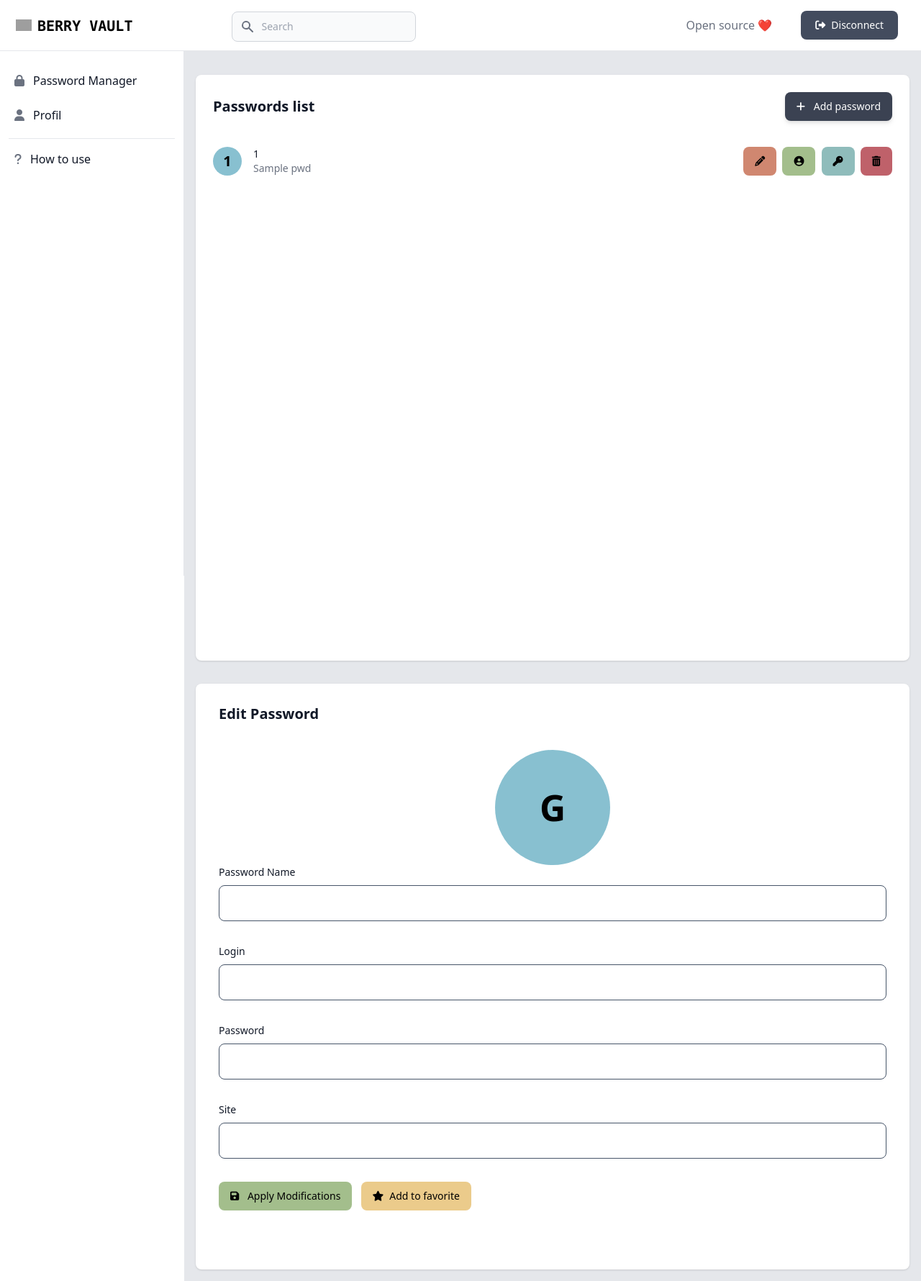
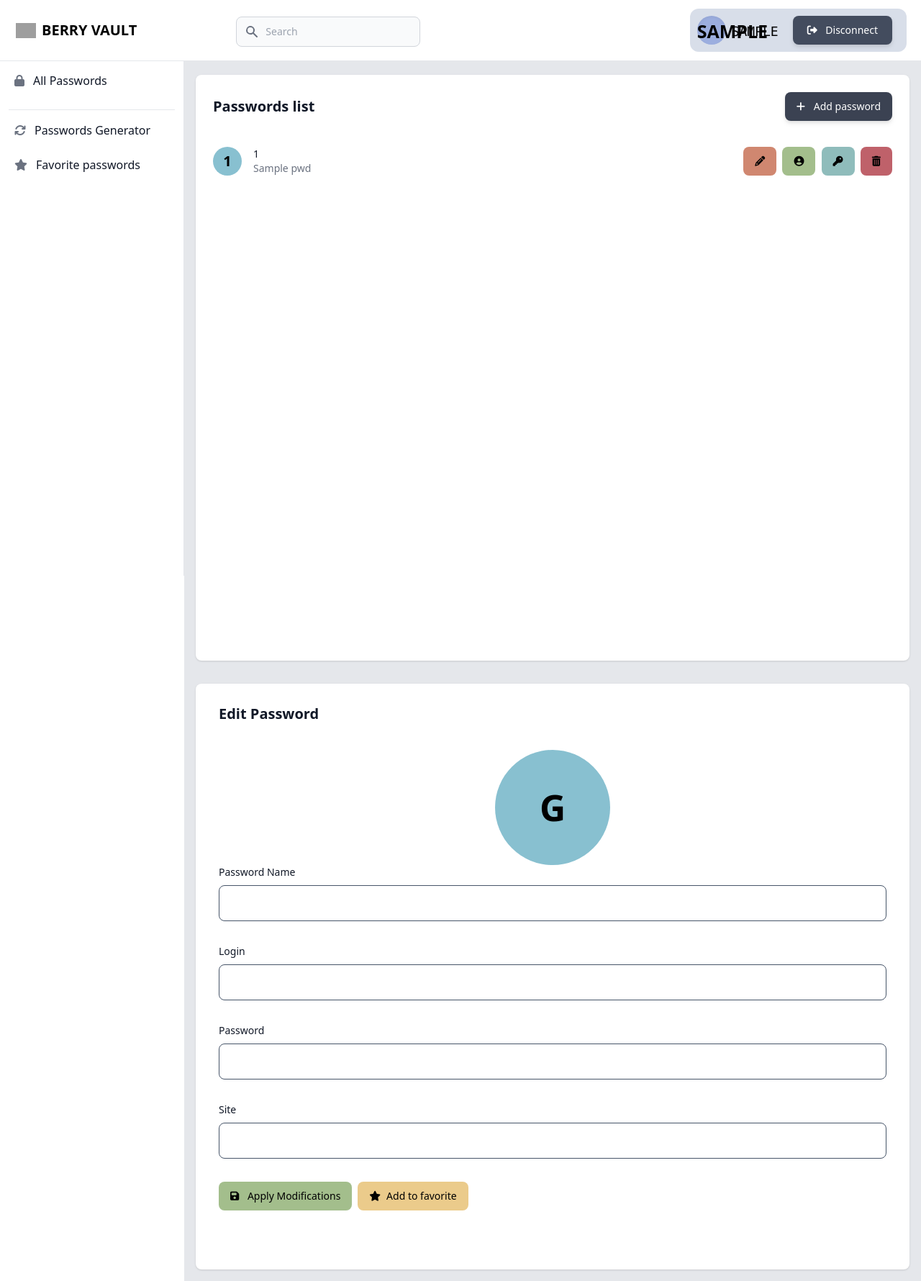
Before and after one commit to BluecaelO/SAE302, a Flask app: template templates/index.html in a window 1280 px wide. Shown: the whole page at 72% size. Run offline with Flask 3, Linux system fonts and the light colour scheme; the template is opened without the code that fills it: most values are stand-ins (such as "Sample title", 1, 10 or a date in 2020); some libraries are stand-ins or nearby versions; grey boxes are pictures that could not be loaded.

Commit message:
category

```diff
--- a/package/db_config.py
+++ b/package/db_config.py
@@ -12,7 +12,7 @@
     'dbname': 'flask',
     'user': user,
     'password': pwd,
-    'host': '192.168.124.55',
+    'host': '192.168.119.42',
     'port': '5432'
     }
     try:
--- a/run.py
+++ b/run.py
@@ -15,7 +15,7 @@
     print(session.get("user"))
     if session.get("login") == True:
         pwd_list=get_pwd_list()
-        return render_template("index.html",pwd_list=pwd_list)
+        return render_template("index.html",pwd_list=pwd_list,user_name=session.get("user"))
     elif session.get("login") == False or session.get("login") == None:
             session["user"] = None
             return redirect(url_for("login"))
@@ -113,7 +113,7 @@
 def search():
     if session.get("login") == True:
         if request.method == "POST" and "value" in request.args:
-            value = request.args.get("value")
+            value = escape(request.args.get("value"))
             pwd_list = get_pwd_list_search(value)
             return render_template("search.html", pwd_list=pwd_list)
         else:
--- a/static/js/search.js
+++ b/static/js/search.js
@@ -30,3 +30,16 @@
         }
     });
 }
+
+function search_fav(value) {
+    // Envoi de la requête AJAX au serveur
+    $.ajax({
+        type: "POST",
+        url: "search?fav=" + encodeURIComponent(value),
+        success: function(data) {
+            // Traitement des données récupérées
+            // Remplacement du contenu de l'élément "table-container" avec les données du tableau
+            $("#").html(data);
+        }
+    });
+}
--- a/templates/add_password.html
+++ b/templates/add_password.html
@@ -4,7 +4,6 @@
     <meta charset="UTF-8">
     <meta http-equiv="X-UA-Compatible" content="IE=edge">
     <meta name="viewport" content="width=device-width, initial-scale=1.0">
-    <link rel="shortcut icon" href="/img/iut.png" type="image/x-icon">
 
     <!-- animated on scroll -->
     <link href="https://unpkg.com/aos@2.3.1/dist/aos.css" rel="stylesheet">
--- a/templates/index.html
+++ b/templates/index.html
@@ -4,12 +4,13 @@
       <meta charset="UTF-8">
       <meta http-equiv="X-UA-Compatible" content="IE=edge">
       <meta name="viewport" content="width=device-width, initial-scale=1.0">
-    <title>Mon appli</title>
+      <title>BERRY VAULT</title>
       <!-- animated on scroll -->
+      <link rel="shortcut icon" href="https://i.ibb.co/KskyLnt/icons8-fingerprint-100.png" type="image/svg+xml"></link>
       <link href="https://unpkg.com/aos@2.3.1/dist/aos.css" rel="stylesheet">
       <script src="https://unpkg.com/aos@2.3.1/dist/aos.js"></script>
 
-    <title>Gestion</title>
+
 
       <script src="https://cdn.tailwindcss.com"></script>
 
@@ -18,8 +19,6 @@
 
       <script src="https://unpkg.com/htmx.org@1.9.2" integrity="sha384-L6OqL9pRWyyFU3+/bjdSri+iIphTN/bvYyM37tICVyOJkWZLpP2vGn6VUEXgzg6h" crossorigin="anonymous"></script>
       <script src="https://code.jquery.com/jquery-3.5.1.min.js"></script>
-
-
   </head>
 <body>
 <!-- component -->
@@ -37,10 +36,10 @@
                       <path fill-rule="evenodd" d="M4.293 4.293a1 1 0 011.414 0L10 8.586l4.293-4.293a1 1 0 111.414 1.414L11.414 10l4.293 4.293a1 1 0 01-1.414 1.414L10 11.414l-4.293 4.293a1 1 0 01-1.414-1.414L8.586 10 4.293 5.707a1 1 0 010-1.414z" clip-rule="evenodd"></path>
                    </svg>
                 </button>
-                <div>
+                <div class="flex">
                   <a href="#" class="text-xl font-bold flex items-center lg:ml-2.5">
-                     <img class="pr-2" width="30" height="30" src="https://img.icons8.com/ios-glyphs/60/fingerprint.png" alt="fingerprint"/>
-                  <span class="font-mono pt-[2px]">BERRY VAULT</span>
+                  <img class="hidden sm:flex w-7" src="https://img.icons8.com/ios-filled/50/000000/fingerprint.png" alt="Icon">
+                  <span class="pl-2">BERRY VAULT</span>
                 </div>
 
                 </a>
@@ -59,17 +58,13 @@
              <div class="flex items-center">
                 <button id="toggleSidebarMobileSearch" type="button" class="lg:hidden text-gray-500 hover:text-gray-900 hover:bg-gray-100 p-2 rounded-lg">
                    <span class="sr-only">Search</span>
-                   <svg class="w-6 h-6" fill="currentColor" viewBox="0 0 20 20" xmlns="http://www.w3.org/2000/svg">
-                      <path fill-rule="evenodd" d="M8 4a4 4 0 100 8 4 4 0 000-8zM2 8a6 6 0 1110.89 3.476l4.817 4.817a1 1 0 01-1.414 1.414l-4.816-4.816A6 6 0 012 8z" clip-rule="evenodd"></path>
-                   </svg>
                 </button>
-                <div class="hidden lg:flex items-center">
-                   <span class="text-base font-normal text-gray-500 mr-5">Open source ❤️</span>
-                   <div class="-mb-1">
-
+                <div class="flex items-center pr-5 rounded-xl bg-[#D8DEE9] p-2.5">
+                <div class="w-10 h-10 rounded-full text-center flex flex-col justify-center shadow-inner bg-[#9caedf]">
+                   <p class="text-[25px] pt-1 uppercase font-semibold">{{ user_name[0] }}</p>
                 </div>
-                </div>
-                <a href="/login" class="hidden sm:inline-flex ml-5 text-white bg-[#434C5E] hover:bg-[#2E3440] focus:ring-4 focus:ring-cyan-200 font-medium rounded-lg text-sm px-5 py-2.5 text-center items-center mr-3">
+                <p class="pl-2 pt-0.5 uppercase text-[18px] font-mono lg:pr-5 ">{{ user_name }}</p>
+                <a href="/login" class="hidden lg:block  text-white focus:ring-4 focus:ring-cyan-200 font-medium rounded-lg text-sm px-5 py-2.5 text-center items-center drop-shadow-md transition ease-in-out delay-150 bg-[#434C5E]  hover:bg-[#BF616A] duration-300">
                   <i class="fa-solid fa-right-from-bracket pr-2" style="color: #ffffff;"></i>
                    Disconnect
                </a>
@@ -84,10 +79,16 @@
                 <div class="flex-1 px-3 bg-white divide-y space-y-1">
                    <ul class="space-y-2 pb-2">
                       <li>
+                        <div class="pt-5 lg:hidden">
+                           <a href="/login" class="lg:hidden sm:inline-flex  text-white focus:ring-4  focus:ring-cyan-200 font-medium rounded-lg text-sm  pl-[65px] pr-[67px] py-2.5 text-center items-center drop-shadow-md transition ease-in-out delay-150 bg-[#434C5E]  hover:bg-[#BF616A] duration-300">
+                              <i class="fa-solid fa-right-from-bracket pr-2" style="color: #ffffff;"></i>
+                              Disconnect
+                           </a>
+                        </div>
                          <form action="#" method="GET" class="lg:hidden">
                             <label for="mobile-search" class="sr-only">Search</label>
-                            <div class="relative">
-                               <div class="absolute inset-y-0 left-0 pl-3 flex items-center pointer-events-none">
+                            <div class="relative pt-4">
+                               <div class="absolute inset-y-0 left-0 pl-3 pt-4 flex items-center pointer-events-none">
                                   <svg class="w-5 h-5 text-gray-500" fill="currentColor" viewBox="0 0 20 20" xmlns="http://www.w3.org/2000/svg">
                                      <path d="M5 3a2 2 0 00-2 2v2a2 2 0 002 2h2a2 2 0 002-2V5a2 2 0 00-2-2H5zM5 11a2 2 0 00-2 2v2a2 2 0 002 2h2a2 2 0 002-2v-2a2 2 0 00-2-2H5zM11 5a2 2 0 012-2h2a2 2 0 012 2v2a2 2 0 01-2 2h-2a2 2 0 01-2-2V5zM11 13a2 2 0 012-2h2a2 2 0 012 2v2a2 2 0 01-2 2h-2a2 2 0 01-2-2v-2z"></path>
                                   </svg>
@@ -97,24 +98,25 @@
                          </form>
                       </li>
                       <li>
-                        <a href="#" class="text-base text-gray-900 font-normal rounded-lg flex items-center p-2 hover:bg-gray-100 group">
+                        <a href="#" class="text-base text-gray-900 font-normal rounded-lg  flex items-center p-2 hover:bg-gray-100 group">
                            <i class="fa-solid fa-lock text-gray-500 flex-shrink-0 group-hover:text-gray-900 transition duration-75" ></i>
-                           <span class="ml-3">Password Manager</span>
+                           <span class="ml-3">All Passwords</span>
                         </a>
                      </li>
                      <li>
-                        <a href="#" class="text-base text-gray-900 font-normal rounded-lg flex items-center p-2 hover:bg-gray-100 group">
-                           <i class="fa-solid fa-user text-gray-500 flex-shrink-0 group-hover:text-gray-900 transition duration-75"></i>
-                           <span class="ml-3">Profil</span>
-                        </a>
                      </li>
                    </ul>
                    <div class="space-y-2 pt-2">
-                      <a href="#" target="_blank" class="text-base text-gray-900 font-normal rounded-lg hover:bg-gray-100 group transition duration-75 flex items-center p-2">
-                        <i class="fa-solid fa-question text-gray-500 flex-shrink-0 group-hover:text-gray-900 transition duration-75"></i>
-                        <span class="ml-3">How to use</span>
+                      <a href="#" target="" class="text-base text-gray-900 font-normal rounded-lg hover:bg-gray-100 group transition duration-75 flex items-center p-2">
+
+                        <i class="fa-solid fa-arrows-rotate text-gray-500 flex-shrink-0 group-hover:text-gray-900 transition duration-75"></i>
+                        <span class="ml-3">Passwords Generator</span>
                       </a>
+                      <a href="#" target="" class="text-base text-gray-900 font-normal rounded-lg hover:bg-gray-100 group transition duration-75 flex items-center p-2">
 
+                        <i class="fa-solid fa-star text-gray-500 flex-shrink-0 group-hover:text-gray-900 transition duration-75"></i>
+                        <span class="ml-3">Favorite passwords</span>
+                      </a>
                    </div>
                 </div>
              </div>
@@ -125,7 +127,7 @@
           <main>
              <div class="pt-6 px-4">
                 <div class="grid grid-cols-1 2xl:grid-cols-2 xl:gap-4 my-4">
-                   <div class="bg-white shadow rounded-lg mb-4 p-4 sm:p-6 lg:h-[814px]  overflow-hidden">
+                   <div class="bg-white shadow rounded-lg mb-4 p-4 sm:p-6 lg:h-[814px] overflow-auto">
                       <div class="flex items-center justify-between pb-5">
                          <h3 class="text-xl font-bold leading-none text-gray-900">Passwords list</h3>
                          <a href="/add_password" class="text-white drop-shadow-md bg-[#3B4252] hover:bg-[#3b425296] focus:outline-none focus:ring-4 focus:ring-gray-300 font-medium rounded-lg text-sm px-4 py-2.5" onclick="show_add_password()"><i class="fa-solid fa-plus pr-2" style="color: #ffffff;"></i> Add password</a>
@@ -150,7 +152,7 @@
                                     <div class="inline-flex items-center text-base font-semibold text-gray-900">
 
                                     </div>
-                                    <div class="space-x-1">
+                                    <div class="hidden sm:block text-truncate space-x-1">
                                        <button href="#" type="button" class="text-black  bg-[#D08770] hover:bg-[#d086709a] focus:outline-none focus:ring-4 focus:ring-gray-300 font-medium rounded-lg text-sm px-4 py-2.5"><i class="fa-solid fa-pencil" style="color: #000000;"></i></button>
                                        <button type="button" class="text-black  bg-[#A3BE8C] hover:bg-[#a3be8c8a] focus:outline-none focus:ring-4 focus:ring-gray-300 font-medium rounded-lg text-sm px-4 py-2.5"><i class="fa-solid fa-circle-user" style="color: #000000;"></i></button>
                                        <button type="button" class="text-black  bg-[#8FBCBB] hover:bg-[#8fbcbb9d] focus:outline-none focus:ring-4 focus:ring-gray-300 font-medium rounded-lg text-sm px-4 py-2.5"><i class="fa-solid fa-key" style="color: #000000;"></i></button>
@@ -158,6 +160,13 @@
 
 
                                     </div>
+
+                                 </div>
+                                 <div class="sm:hidden sm:block pt-4 space-x-1">
+                                    <button href="#" type="button" class="text-black  bg-[#D08770] hover:bg-[#d086709a] focus:outline-none focus:ring-4 focus:ring-gray-300 font-medium rounded-lg text-sm px-4 py-2.5"><i class="fa-solid fa-pencil" style="color: #000000;"></i></button>
+                                    <button type="button" class="text-black  bg-[#A3BE8C] hover:bg-[#a3be8c8a] focus:outline-none focus:ring-4 focus:ring-gray-300 font-medium rounded-lg text-sm px-4 py-2.5"><i class="fa-solid fa-circle-user" style="color: #000000;"></i></button>
+                                    <button type="button" class="text-black  bg-[#8FBCBB] hover:bg-[#8fbcbb9d] focus:outline-none focus:ring-4 focus:ring-gray-300 font-medium rounded-lg text-sm px-4 py-2.5"><i class="fa-solid fa-key" style="color: #000000;"></i></button>
+                                    <button type="button" class="text-black  bg-[#BF616A] hover:bg-[#bf616a94] focus:outline-none focus:ring-4 focus:ring-gray-300 font-medium rounded-lg text-sm px-4 py-2.5"><i class="fa-solid fa-trash-can" style="color: #000000;"></i></button>
                                  </div>
                               </li>
                            {% endfor %}
@@ -192,23 +201,12 @@
                            <label for="site" class="block mb-2 text-sm font-medium text-gray-900 ">Site</label>
                            <input type="text" id="password" class="w-full px-6 py-3 mb-2 border border-slate-600 rounded-lg font-medium" required>
                         </div>
-                        <div class="space-x-2">
+                        <div class="space-x-2 flex">
                            <button href="#" type="button" class="text-black  bg-[#A3BE8C] hover:bg-[#a3be8c8a] focus:outline-none focus:ring-4 focus:ring-gray-300 font-medium rounded-lg text-sm px-4 py-2.5"><i class="fa-solid fa-floppy-disk pr-2" style="color: #000000;"></i> Apply Modifications </button>
                            <button href="#" type="button" class="text-black  bg-[#EBCB8B] hover:bg-[#ebcb8b8c] focus:outline-none focus:ring-4 focus:ring-gray-300 font-medium rounded-lg text-sm px-4 py-2.5"><i class="fa-solid fa-star pr-2" style="color: #000000;"></i>Add to favorite </button>
                         </div>
-
-
-
-
-
                         </form>
-
                      </div>
-
-
-
-
-
                       </div>
                    </div>
                 </div>
--- a/templates/login.html
+++ b/templates/login.html
@@ -9,6 +9,7 @@
     <!-- animated on scroll -->
     <link href="https://unpkg.com/aos@2.3.1/dist/aos.css" rel="stylesheet">
     <script src="https://unpkg.com/aos@2.3.1/dist/aos.js"></script>
+
 
     <title>Gestion</title>
 
```
Lines whose indentation alone changed are shown as unchanged.
